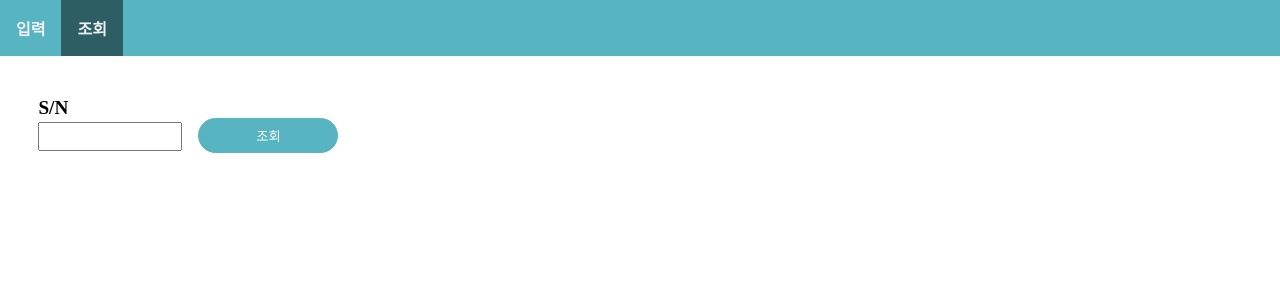
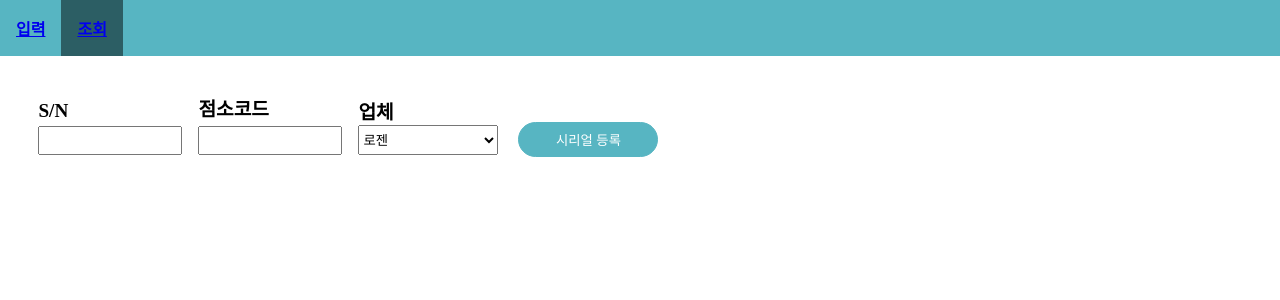
Before and after one commit to Sanmountain/watcher_serial_react, a React (Create React App) app: page / in a window 1280 px wide. Before the commit this address had no page. Shown: the top 300 px of the page. Built offline with nearby package versions, Linux system fonts and the light colour scheme.

Commit message:
시리얼 등록, 조회 적용

```diff
--- a/package.json
+++ b/package.json
@@ -6,6 +6,7 @@
     "@testing-library/jest-dom": "^5.16.5",
     "@testing-library/react": "^13.4.0",
     "@testing-library/user-event": "^13.5.0",
+    "axios": "^1.3.5",
     "react": "^18.2.0",
     "react-bootstrap": "^2.7.4",
     "react-dom": "^18.2.0",
--- a/src/App.js
+++ b/src/App.js
@@ -1,12 +1,17 @@
 import React from "react";
-import { BrowserRouter, Routes } from "react-router-dom";
+import { BrowserRouter, Routes, Route } from "react-router-dom";
 import Header from "./components/Header";
+import SerialInput from "./route/SerialInput";
+import SerialCheck from "./route/SerialCheck";
 
 function App() {
   return (
     <BrowserRouter>
       <Header />
-      <Routes>{/* <Route path="/" element={<SerialInput />} /> */}</Routes>
+      <Routes>
+        <Route path={"/"} element={<SerialInput />}></Route>
+        <Route path={"/serialCheck"} element={<SerialCheck />}></Route>
+      </Routes>
     </BrowserRouter>
   );
 }
--- a/src/api/API.js
+++ b/src/api/API.js
@@ -2,16 +2,23 @@ import axios from "axios";
 
 const url = "http://43.200.27.132:9000/AndyLogen";
 
-export const serialCheck = (data) => {
+export const signUp = (data) => {
   return axios.post(`${url}/watcher/sign`, {
-    api: "serialCheck",
+    api: "signUp",
     data: [data],
   });
 };
 
-export const serialInput = (data) => {
-  return axios.post(`${url}/lose`, {
-    api: "serialInput",
+export const serialList = (data) => {
+  return axios.post(`${url}/watcher/serial`, {
+    api: "srList",
     data: [data],
   });
 };
+
+export const serialInsert = (data) => {
+  return axios.post(`${url}/watcher/serial`, {
+    api: "srIn",
+    data: [data],
+  });
+};
--- a/src/components/Header.js
+++ b/src/components/Header.js
@@ -1,49 +1,34 @@
-import React, { Component } from "react";
+import React, { useState } from "react";
+import { Link } from "react-router-dom";
 import "../styles/Header.css";
-import SerialCheck from "../route/SerialCheck";
-import SerialInput from "../route/SerialInput";
 
-const menuList = {
-  0: <SerialCheck />,
-  1: <SerialInput />,
+function Header() {
+  const [menu, setMenu] = useState(0);
+
+  const handleMenuClick = (index) => {
+    setMenu(index);
   };
 
-class Header extends React.Component {
-  constructor(props) {
-    super();
-
-    this.state = {
-      menu: 0,
-    };
-  }
-
-  changeMenu = (menuIndex) => {
-    this.setState({ menu: menuIndex });
-  };
-
-  render() {
   return (
     <div className="wrap">
       <div className="menuBar">
         <ul className="tabs">
           <li
-              className={`${this.state.menu === 1 ? "active" : ""}`}
-              onClick={() => this.changeMenu(1)}
+            className={`${menu === 1 ? "active" : ""}`}
+            onClick={() => handleMenuClick(1)}
           >
-              입력
+            <Link to="/">입력</Link>
           </li>
           <li
-              className={`${this.state.menu === 0 ? "active" : ""}`}
-              onClick={() => this.changeMenu(0)}
+            className={`${menu === 0 ? "active" : ""}`}
+            onClick={() => handleMenuClick(0)}
           >
-              조회
+            <Link to="/serialCheck">조회</Link>
           </li>
         </ul>
       </div>
-        <div className="contentArea">{menuList[this.state.menu]}</div>
     </div>
   );
 }
-}
 
 export default Header;
--- a/src/route/SerialCheck.js
+++ b/src/route/SerialCheck.js
@@ -1,16 +1,21 @@
-import React from "react";
-import "../styles/SerialInput.css";
+import React, { useState } from 'react';
+import '../styles/SerialInput.css';
+import { serialList } from '../api/API';
 
-class SerialCheck extends React.Component {
-  constructor(props) {
-    super();
+function SerialCheck() {
+  const [serials, setSerials] = useState([]);
 
-    this.state = {
-      menu: 0,
+  const handleButtonClick = async (e) => {
+    e.preventDefault();
+    try {
+      const response = await serialList({});
+      console.log(response.data)
+      setSerials(response.data);
+    } catch (error) {
+      console.error(error);
+    }
   };
-  }
 
-  render() {
   return (
     <form>
       <label>
@@ -18,9 +23,18 @@ class SerialCheck extends React.Component {
         <input type="text" name="inputSn" />
       </label>
 
-        <input id="checkBtn" type="submit" value="조회" />
+      <input id="checkBtn" type="submit" onClick={handleButtonClick} value="조회" />
+
+      {serials.length > 0 && (
+        <ul>
+          {serials.map((serial) => (
+            <li key={serial.data}>{serial.data}</li>
+          ))}
+        </ul>
+      )}
+
     </form>
   );
 }
-}
+
 export default SerialCheck;
--- a/src/route/SerialInput.js
+++ b/src/route/SerialInput.js
@@ -1,29 +1,47 @@
-import React from "react";
-import "../styles/SerialInput.css";
+import React, { useState } from 'react';
+import '../styles/SerialInput.css';
+import { serialInsert } from '../api/API';
 
-class SerialInput extends React.Component {
-  constructor(props) {
-    super();
+function SerialInput() {
+  const [devSerial, setDevSerial] = useState('');
+  const [macAddr, setMacAddr] = useState('');
+  const [branCd, setBranCd] = useState('');
+  const [company, setCompany] = useState('');
 
-    this.state = {
-      menu: 1,
+  const handleFormSubmit = async (e) => {
+    e.preventDefault();
+    try {
+      const response = await serialInsert({
+        dev_serial: devSerial,
+        mac_addr: macAddr,
+        bran_cd: branCd,
+        company: company
+      });
+      console.log(response.data);
+      alert('시리얼 등록이 완료되었습니다.');
+      setDevSerial('');
+      setMacAddr('');
+      setBranCd('');
+      setCompany('');
+    } catch (error) {
+      console.error(error);
+      alert('시리얼 등록에 실패했습니다.');
+    }
   };
-  }
 
-  render() {
   return (
-      <form>
+    <form onSubmit={handleFormSubmit}>
       <label>
         <h4>S/N</h4>
-          <input type="text" name="inputSn" />
+        <input type="text" name="dev_serial" value={devSerial} onChange={(e) => setDevSerial(e.target.value)} />
       </label>
       <label>
         <h4>점소코드</h4>
-          <input type="text" name="inputCode" />
+        <input type="text" name="bran_cd" value={branCd} onChange={(e) => setBranCd(e.target.value)} />
       </label>
       <label>
         <h4>업체</h4>
-          <select>
+        <select name="company" value={company} onChange={(e) => setCompany(e.target.value)}>
           <option value="logen">로젠</option>
           <option value="hangin">한진</option>
         </select>
@@ -32,5 +50,5 @@ class SerialInput extends React.Component {
     </form>
   );
 }
-}
+
 export default SerialInput;
```
Also changed, not shown: 1 other file (tests, documents, lock files or other folders). Lines whose indentation alone changed are shown as unchanged.
